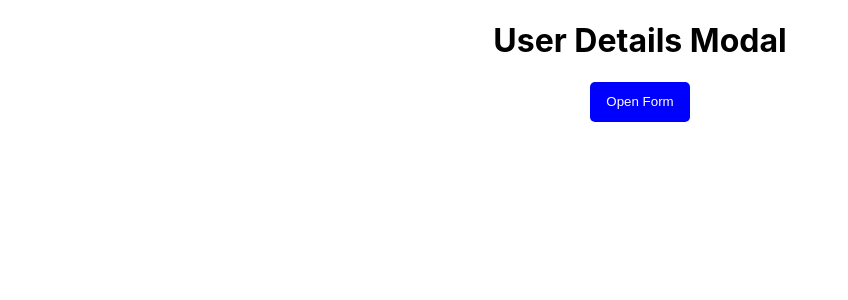
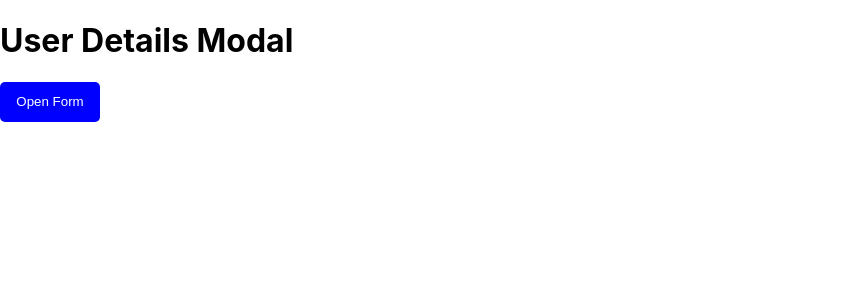
Before and after one commit to deepT18/Xmodal, a React (Create React App) app: page / in a window 1280 px wide. Shown: the top 300 px of the page, without its empty margins (0-848 px from the left). Built offline with nearby package versions, Linux system fonts and the light colour scheme.

Commit message:
Checked1

```diff
--- a/src/App.js
+++ b/src/App.js
@@ -30,7 +30,7 @@ const handleClose=()=>{
 }
 
   return (
-    <div style={{textAlign:'center'}} className={modalBg}>
+    <div style={{modalBg}} className="main-page-container">
       <h1>User Details Modal</h1>
       <button onClick={handleChange} style={{border:"none",height:"40px",width:"100px",backgroundColor:"blue",color:"white",borderRadius:"5px"}}>Open Form</button>
       <div className="xmodal">
```
